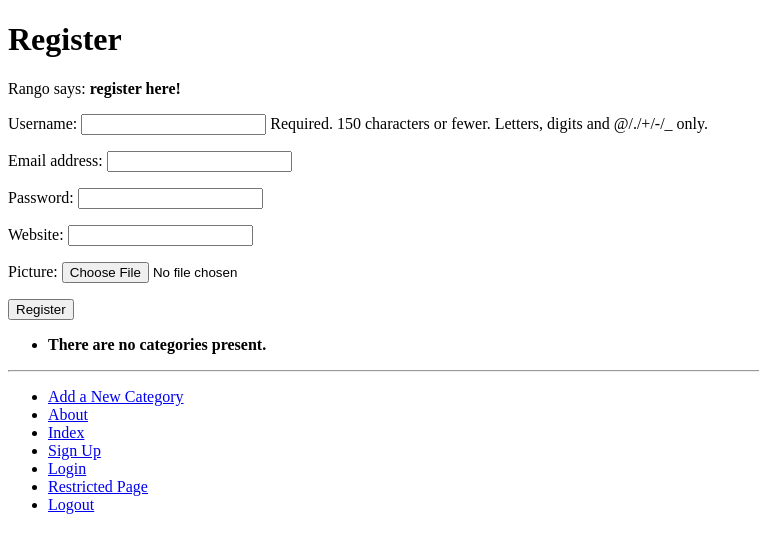
After one commit to drmoknowsit/tango_with_django_project, a Django app: page /rango/register/ in a window 1280 px wide. The commit adds this page. Shown: the top 553 px of the page, without its empty margins (0-759 px from the left). Run offline with Django 3.2, Linux system fonts and the light colour scheme; data that the repository does not hold is empty.

Commit message:
Ch9 done before exercises

```diff
--- a/rango/admin.py
+++ b/rango/admin.py
@@ -2,6 +2,7 @@ from django.contrib import admin
 # from unicodedata import category
 
 from rango.models import Category, Page
+from rango.models import UserProfile
 
 
 
@@ -16,3 +17,4 @@ class PageAdmin(admin.ModelAdmin):
 # Register your models here.
 admin.site.register(Category, CategoryAdmin)
 admin.site.register(Page, PageAdmin)
+admin.site.register(UserProfile)
--- a/rango/forms.py
+++ b/rango/forms.py
@@ -1,7 +1,9 @@
 from django import forms
 from unicodedata import category
+from django.contrib.auth.models import User
+from rango.models import Page, Category, UserProfile
 
-from rango.models import Page, Category
+
 
 class CategoryForm(forms.ModelForm):
     name = forms.CharField(max_length=Category.NAME_MAX_LENGTH, help_text='Please enter the category name.')
@@ -22,3 +24,18 @@ class PageForm(forms.ModelForm):
     class Meta:
         model = Page
         exclude = ('category',)
+
+
+class UserForm(forms.ModelForm):
+    password = forms.CharField(widget=forms.PasswordInput())
+
+    class Meta:
+        model = User
+        fields = ('username', 'email', 'password')
+
+
+class UserProfileForm(forms.ModelForm):
+
+    class Meta:
+        model = UserProfile
+        fields = ('website', 'picture')
--- a/rango/models.py
+++ b/rango/models.py
@@ -1,5 +1,8 @@
 from django.db import models
 from django.template.defaultfilters import slugify
+
+from django.contrib.auth.models import User
+
 
 # Create your models here.
 class Category(models.Model):
@@ -30,3 +33,12 @@ class Page(models.Model):
 
     def __str__(self):
         return self.title
+
+
+class UserProfile(models.Model):
+    user = models.OneToOneField(User, on_delete=models.CASCADE)
+    website = models.URLField(blank=True)
+    picture = models.ImageField(upload_to='profile_images', blank=True)
+
+    def __str__(self):
+        return self.user.username
--- a/rango/urls.py
+++ b/rango/urls.py
@@ -9,6 +9,10 @@ urlpatterns = [
     path('about/', views.about, name='about'),
     path('category/<slug:category_name_slug>/', views.show_category, name='show_category'),
     path('add_category/', views.add_category, name='add_category'),
-    path('category/<slug:category_name_slug>/add_page/', views.add_page, name='add_page')
-    #path('rango/category/<slug:category_name_slug>/add_page/', views.add_page, name='add_page'),
+    path('category/<slug:category_name_slug>/add_page/', views.add_page, name='add_page'),
+    path('register/', views.register, name='register'),
+    path('login/', views.user_login, name='login'),
+    path('logout/', views.user_logout, name='logout'),
+    path('restricted/', views.restricted, name='restricted'),
+
 ]
--- a/rango/views.py
+++ b/rango/views.py
@@ -1,10 +1,13 @@
+from django.contrib.auth import authenticate, login, logout
+from django.contrib.auth.decorators import login_required
 from django.shortcuts import render, redirect
 from django.urls import reverse
-from rango.forms import CategoryForm, PageForm
-from rango.models import Category
-from rango.models import Page
+from rango.forms import CategoryForm, PageForm, UserForm, UserProfileForm
+from rango.models import Category, Page
+from django.http import HttpResponse
 
-from django.http import HttpResponse
+
+
 def index(request):
     category_list = Category.objects.order_by('-likes')[:5]
     page_list = Page.objects.order_by('-views')[:5]
@@ -67,3 +70,68 @@ def add_page(request, category_name_slug):
 
     context_dict = {'form': form, 'category': category}
     return render(request, 'rango/add_page.html', context=context_dict)
+
+def register(request):
+    registered = False
+    if request.method == 'POST':
+        user_form = UserForm(request.POST)
+        profile_form = UserProfileForm(request.POST)
+
+        if user_form.is_valid() and profile_form.is_valid():
+            user = user_form.save()
+            user.set_password(user.password)
+            user.save()
+
+            profile = profile_form.save(commit=False)
+            profile.user = user
+
+            if 'picture' in request.FILES:
+                profile.picture = request.FILES['picture']
+
+            profile.save()
+            registered = True
+
+        else:
+            print(user_form.errors, profile_form.errors)
+    else:
+        user_form = UserForm()
+        profile_form = UserProfileForm()
+
+    return render(request, 'rango/register.html',
+                  context={'user_form': user_form,
+                           'profile_form': profile_form,
+                           'registered': registered})
+
+
+def user_login(request):
+
+    if request.method == 'POST':
+        username = request.POST.get('username')
+        password = request.POST.get('password')
+        user = authenticate(username=username, password=password)
+
+        if user:
+
+            if user.is_active:
+
+                login(request, user)
+                return redirect(reverse('rango:index'))
+            else:
+
+                return HttpResponse("Your Rango account is disabled.")
+        else:
+            print(f"Invalid login details: {username}, {password}")
+            return HttpResponse("Invalid login details supplied.")
+    else:
+        return render(request, 'rango/login.html')
+
+
+@login_required
+def restricted(request):
+    return HttpResponse("Since you're logged in, you can see this text!")
+
+
+@login_required
+def user_logout(request):
+    logout(request)
+    return redirect(reverse('rango:index'))
--- a/tango_with_django_project/settings.py
+++ b/tango_with_django_project/settings.py
@@ -127,3 +127,5 @@ MEDIA_URL = '/media/'
 # https://docs.djangoproject.com/en/2.2/howto/static-files/
 STATICFILES_DIRS = [STATIC_DIR, ]
 STATIC_URL = '/static/'
+
+LOGIN_URL = 'rango:login'
--- a/templates/rango/base.html
+++ b/templates/rango/base.html
@@ -29,6 +29,10 @@
                 <li><a href="{% url 'rango:add_category' %}">Add a New Category</a></li>
                 <li><a href="{% url 'rango:about' %}">About</a></li>
                 <li><a href="{% url 'rango:index' %}">Index</a></li>
+                <li><a href="{% url 'rango:register' %}">Sign Up</a></li>
+                <li><a href="{% url 'rango:login' %}">Login</a></li>
+                <li><a href="{% url 'rango:restricted' %}">Restricted Page</a></li>
+                <li><a href="{% url 'rango:logout' %}">Logout</a></li>
             </ul>
         </div>
     </body>
--- /dev/null
+++ b/templates/rango/register.html
@@ -0,0 +1,24 @@
+{% extends 'rango/base.html' %}
+{% load staticfiles %}
+
+{% block title_block %}
+    Register
+{% endblock %}
+
+{% block body_block %}
+    <h1>Register</h1>
+    {% if registered %}
+    Rango says: <strong>thank you for registering!</strong>
+    <a href="{% url 'rango:index' %}">Return to the homepage</a><br />
+    {% else %}
+    Rango says: <strong>register here!</strong><br />
+    <form id="user_form" method="post" action="{% url 'rango:register' %}" enctype="multipart/form-data">
+            {% csrf_token %}
+            {{ user_form.as_p }}
+            {{ profile_form.as_p }}
+
+            <input type="submit" name="submit" value="Register" />
+    </form>
+    {% endif %}
+
+{% endblock %}
```
Also changed, not shown: templates/rango/index.html (+8 -2 lines), templates/rango/login.html (added, +18 -0 lines), templates/rango/restricted.html (added, +10 -0 lines), media/profile_images/Breagha.jpg (added), media/profile_images/Dr_Mo_Logo.png (added), media/profile_images/Hamish.jpg (added), media/profile_images/cat.jpg (added), rango/migrations/0006_userprofile.py (added), static/images/Breagha.jpg (added), static/images/Hamish.jpg (added).
